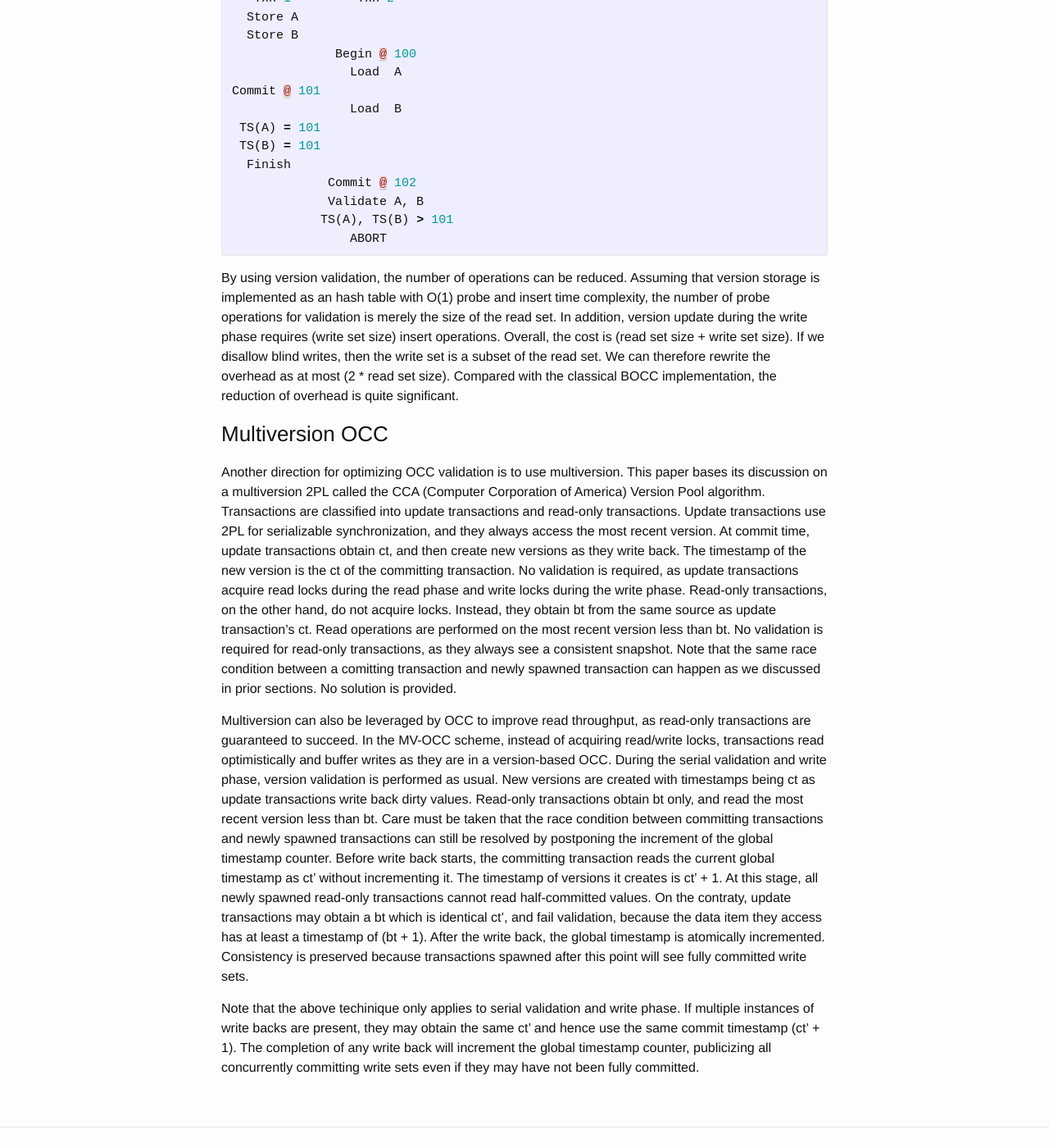
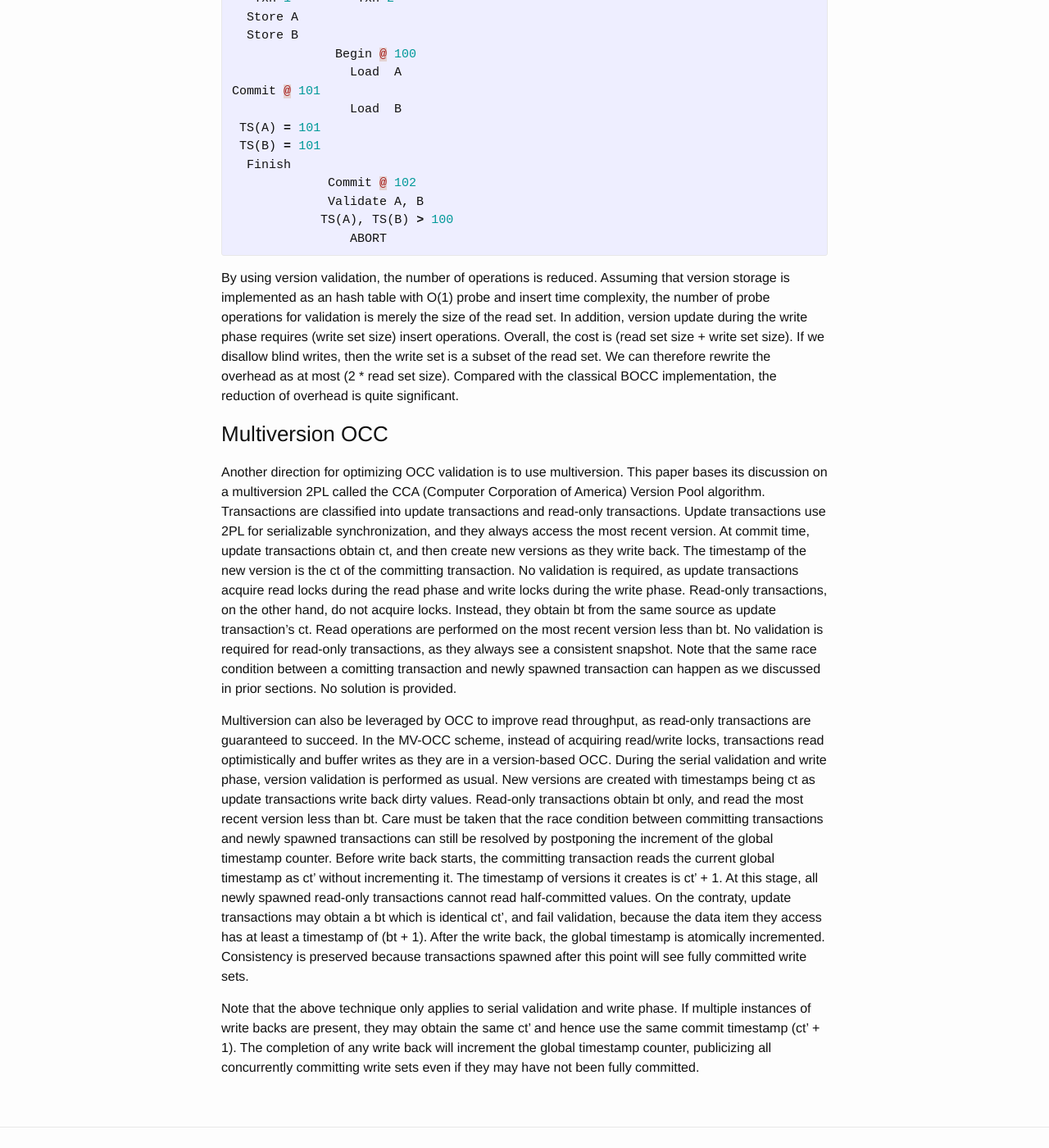
Before and after one commit to wangziqi2013/wangziqi2013.github.io, a Jekyll site: the page built from _posts/2018-03-20-Improving-the-Perf-of-OCC-Algo-through-TS-and-Ver.markdown, in a window 1280 px wide and 1400 px high, scrolled down 3131 px. Shown: the whole window at 82% size. Built offline with Jekyll 4.4.1, drawn with Linux system fonts in a browser that asks for light colours; some of the changed text lies outside the part shown.

Commit message:
Fix typos

```diff
--- a/_posts/2018-03-20-Improving-the-Perf-of-OCC-Algo-through-TS-and-Ver.markdown
+++ b/_posts/2018-03-20-Improving-the-Perf-of-OCC-Algo-through-TS-and-Ver.markdown
@@ -117,11 +117,11 @@ Commit @ 101
   Finish
              Commit @ 102
              Validate A, B
-            TS(A), TS(B) > 101
+            TS(A), TS(B) > 100
                 ABORT
 {% endhighlight %}
 
-By using version validation, the number of operations can be reduced. Assuming that version storage
+By using version validation, the number of operations is reduced. Assuming that version storage
 is implemented as an hash table with O(1) probe and insert time complexity, the number of probe operations
 for validation is merely the size of the read set. In addition, version update during the write phase requires
 (write set size) insert operations. Overall, the cost is (read set size + write set size). If we disallow blind
@@ -156,7 +156,7 @@ may obtain a bt which is identical ct', and fail validation, because the data it
 of (bt + 1). After the write back, the global timestamp is atomically incremented. Consistency is preserved because
 transactions spawned after this point will see fully committed write sets.
 
-Note that the above techinique only applies to serial validation and write phase. If multiple instances of write
+Note that the above technique only applies to serial validation and write phase. If multiple instances of write
 backs are present, they may obtain the same ct' and hence use the same commit timestamp (ct' + 1). The completion of any
 write back will increment the global timestamp counter, publicizing all concurrently committing write sets even
 if they may have not been fully committed.
```
Also changed, not shown: other parts of _posts/2018-03-20-Improving-the-Perf-of-OCC-Algo-through-TS-and-Ver.markdown (+1 -1 lines).
